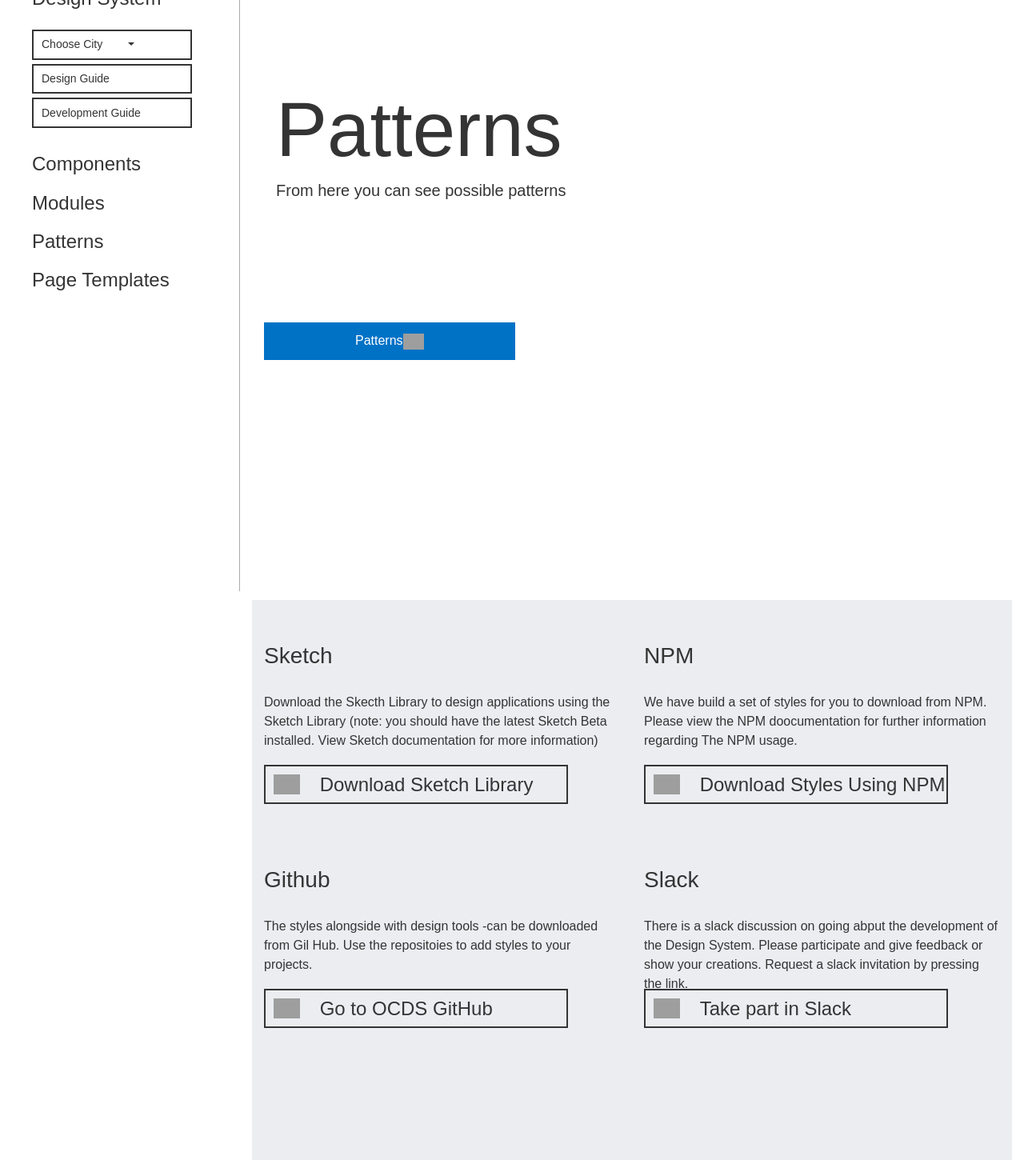
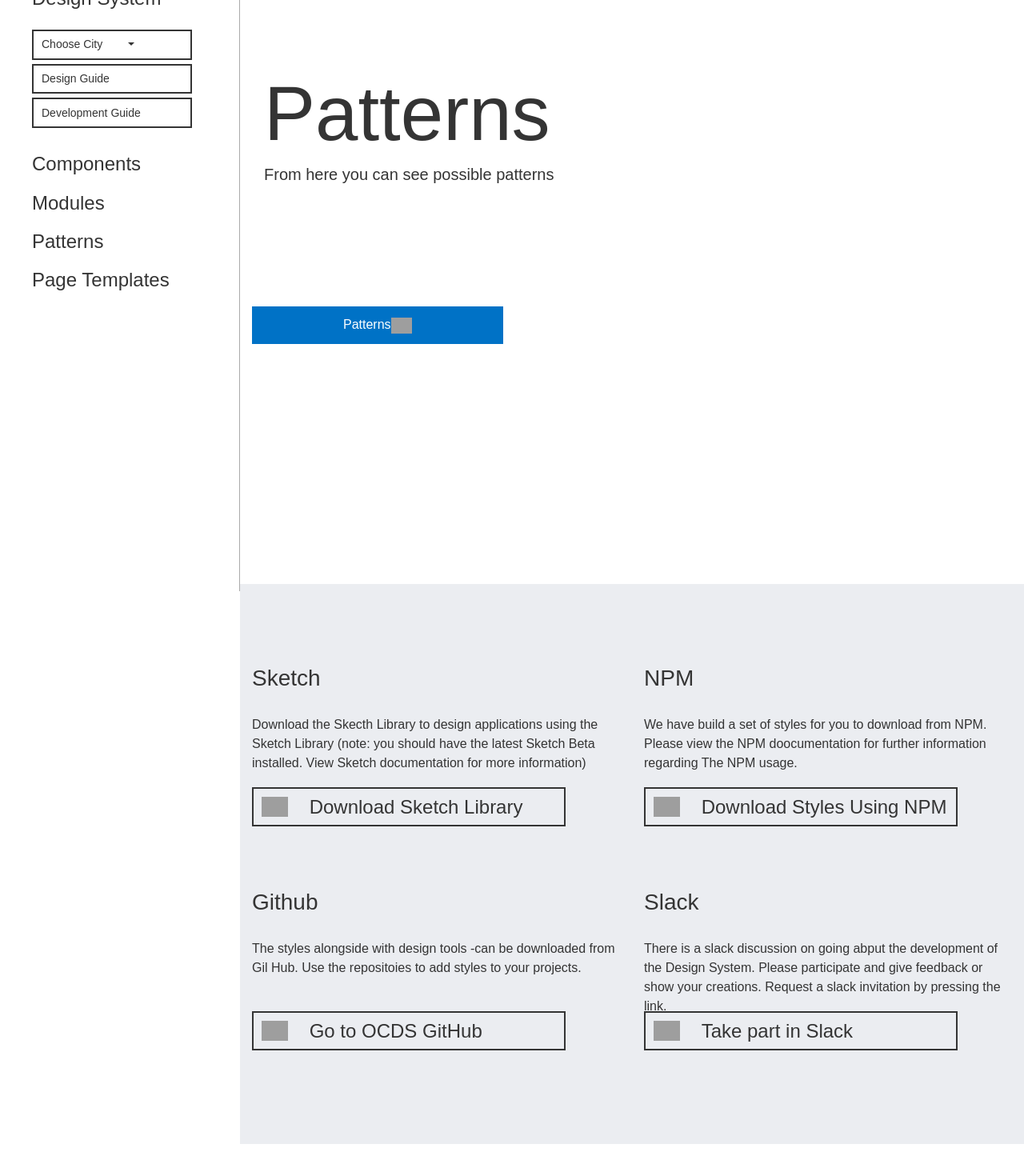
Before and after one commit to City-of-Helsinki/open-city-design, a React app: page /development/patterns in a window 1280 px wide. Shown: the part 61-1531 px from the top of the page at 80% size. After the commit the page ends 1491 px from the top, so only its background shows below. Built offline with nearby package versions, Linux system fonts and the light colour scheme; grey boxes are pictures that could not be loaded; a web font is replaced by a local one.

Commit message:
More UI fixes with the sidebar

```diff
--- a/src/App.js
+++ b/src/App.js
@@ -72,7 +72,7 @@ class App extends Component {
 
     return (
       <Router>
-        <div>
+        <div class="app">
         <Route path="/" exact component={Home} />
 
           <aside className={classnames({ 'sidebar-open': this.state.menuOpen === true, 'sidebar': true })}>
@@ -81,7 +81,7 @@ class App extends Component {
             <Route path="/design" render={() => <div className="sidebar__scroll"><Sidebar /><SidebarDesign /></div>} />
           </aside>
           <main className={classnames({ 'main-content__sidebar-open': this.state.menuOpen === true, 'main-content': true })}>
-
+            <Container>
               {/* Design routes */}
               <Route path="/design/overview/" component={DesignOverview} />
               <Route path="/design/sketchdocumentation" component={SketchDocumentation} />
@@ -128,7 +128,8 @@ class App extends Component {
 
               {/* Patterns routes  */}
               <Route path="/development/patterns" component={Patterns} />
-              <Footer />
+            </Container>
+            <Footer />
           </main>
         </div>
       </Router>
--- a/src/components/Footer.js
+++ b/src/components/Footer.js
@@ -72,7 +72,7 @@ class Footer extends Component {
 
             return (
                   <div style={footerStyle}>
-                        <Row style={footerLinkSectionStyle}>
+                        <footer style={footerLinkSectionStyle}>
                               <Container>
                                     <Row >
                                           {cards.cards.map((card, i) =>
@@ -84,8 +84,7 @@ class Footer extends Component {
 
 
                               </Container>
-                        </Row>
-
+                        </footer>
                   </div>
 
             );
--- a/src/css/docs.css
+++ b/src/css/docs.css
@@ -169,6 +169,10 @@ pre, code {
 }
 
 
+.app {
+      overflow-x: hidden;
+}
+
 .sidebar {
       width: 300px;
       height: 100vh;
@@ -187,13 +191,15 @@ pre, code {
 .main-content {
       width: 100%;
       transition: all 0.2s ease-out;
-      padding: 20px 30px;
 }
 
 .main-content__sidebar-open {
       width: calc(100% - 300px);
       transform: translateX(300px);
+      min-width: 320px;
 }
+
+
 
 .sidebar-toggle {
       position: absolute;
@@ -204,7 +210,7 @@ pre, code {
       width: 30px;
       right: 0;
       border: none;
-      background: white;
+      background: transparent;
       transition: all 0.2s ease-out;
       border-radius: 0;
       height: 30px;
@@ -217,7 +223,7 @@ pre, code {
 
 
 .sidebar-toggle:hover  {
-      background: blue;
+      background: rgba(0, 0, 255, 0.8);
       color: white;
  }
 
@@ -236,5 +242,5 @@ pre, code {
 
 .sidebar__scroll {
       overflow: auto;
-      max-height: 100vh;
+      height: 100vh;
 }
--- a/src/routes/development/DevelopmentOverview.js
+++ b/src/routes/development/DevelopmentOverview.js
@@ -91,15 +91,15 @@ class DevelopmentOverview extends Component {
 
     return (
       <div>
-                  <Row style={sectionStyle_1}>
 
+        <div style={sectionStyle_1}>
+          <Container>
+            <Row>
+              <Welcome welcome={welcome} />
+            </Row>
+          </Container>
+        </div>
         <Container>
-          <Row>
-            <Welcome welcome={welcome} />
-          </Row>
-          </Container>
-</Row>
-<Container>
           <Row style={rowStyle}>
             {contentTexts.contentTexts.map((text, i) => <Col xs='12' lg='6' >
               <ContentText key={i} text={text} />        </Col>
```
